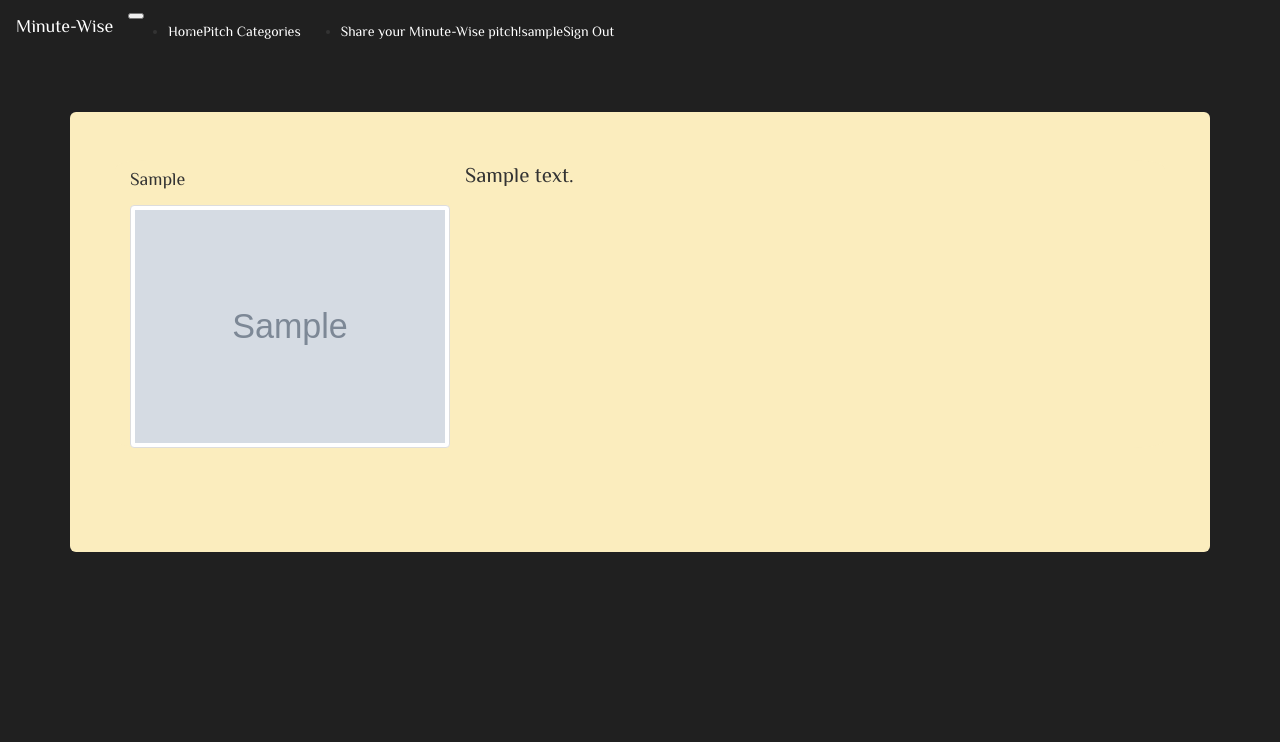
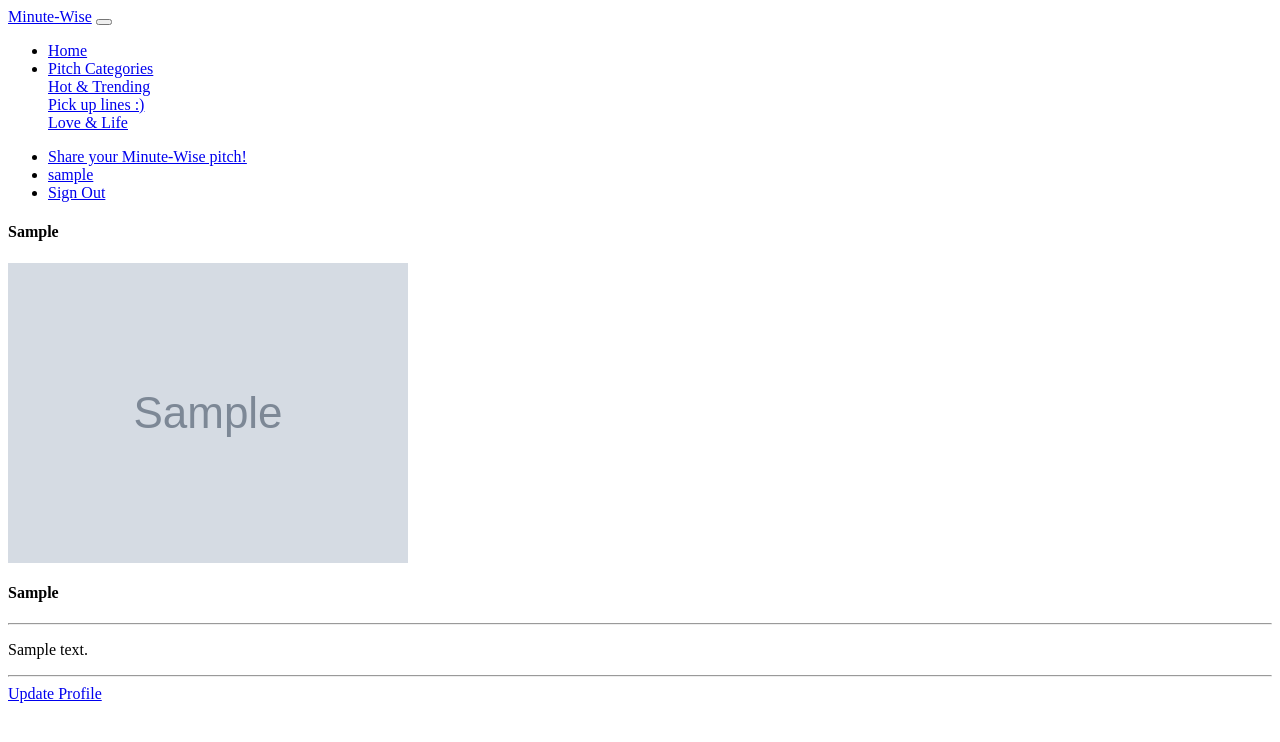
Before and after one commit to RkNyra/Minute-Wise, a Flask app: a page that uses app/templates/profile/profile.html in a window 1280 px wide. Shown: the top 742 px of the page. Run offline with Flask 2, Linux system fonts and the light colour scheme; a user stored in the database is signed in; tables that the repository leaves empty hold one stand-in row (values such as "Sample post"); grey boxes marked "Sample" are stand-in pictures; some libraries are stand-ins or nearby versions; some web fonts are replaced.

Commit message:
create the user profile display page where registered users can access to update their profile pictures and bio-data

```diff
--- a/app/main/forms.py
+++ b/app/main/forms.py
@@ -13,3 +13,8 @@
     # contributor_name = StringField('', validators=[Required()], render_kw={"placeholder":"Write your username"})
     # username should pick from current user's username
     submit = SubmitField('Share')
+
+
+class UpdateProfile(FlaskForm):
+    bio = TextAreaField('Tell us about you',validators=[Required()])
+    submit = SubmitField('Submit')
--- a/app/main/views.py
+++ b/app/main/views.py
@@ -1,8 +1,9 @@
 from flask import render_template, request, redirect, url_for, abort
 from . import main
-from .forms import SharePitchForm
+from .forms import SharePitchForm, UpdateProfile
 from flask_login import login_required
 from ..models import User
+from .. import db
 
 
 # Views
@@ -21,7 +22,6 @@
 @login_required
 def sharePitch():
     form = SharePitchForm()
-
     '''
     View share_pitch page function that returns the pitch-sharing page and its form
     '''
@@ -35,4 +35,22 @@
     if user is None:
         abort(404)
 
-    return render_template('profile/profile.html', user = user)
+    return render_template('/profile/profile.html',user=user)
+
+# Update Profile
+@main.route('/user/<uname>/update', methods=['GET','POST'])
+@login_required
+def update_profile(uname):
+
+    form = UpdateProfile()
+    user = User.query.filter_by(username = uname).first()
+    if user is None:
+        abort(404)
+    if form.validate_on_submit():
+        user.bio = form.bio.data
+
+        db.session.add(user)
+        db.session.commit()
+
+        return redirect(url_for('.profile', uname=user.username))
+    return render_template('profile/update.html', profEditForm = form)
--- a/app/static/css/custom.css
+++ b/app/static/css/custom.css
@@ -70,4 +70,5 @@
     font-size: 2vh;
     margin-bottom: 7vh;
     border-radius: 3%;
+    flex-direction: row;
     }
--- a/app/templates/base.html
+++ b/app/templates/base.html
@@ -9,5 +9,5 @@
 
 <!-- Nav-bar block -->
 {% block navbar %}
-    {% include 'navbar.html' %}
+{% include 'navbar.html' %}
 {% endblock %}
--- a/app/templates/profile/profile.html
+++ b/app/templates/profile/profile.html
@@ -1,6 +1,6 @@
-{% extends 'bootstrap/base.html'%}
+<!-- {% extends 'bootstrap/base.html'%}
 
-<!-- Styles/css block  -->
+<!-Styles/css block  -->
 {% block styles %}
 {{ super() }}
 <link
@@ -61,7 +61,7 @@
         <li class="nav-item">
           <a
             class="nav-link"
-            href="{{url_for('main.sharePitch', _anchor='shareForm')}}"
+            href="{{url_for('main.sharePitch',_anchor='shareForm')}}"
           >
             Share your Minute-Wise pitch!
           </a>
@@ -122,32 +122,45 @@
 <div class="container">
   <div class="jumbotron">
     <div class="row profileStyle">
-      <!-- usrname -->
+
       <div class="col-md-4">
-        <h4>{{ user.username | capitalize }}</h4>
+      <!-- prof-pic -->
+          <h4>{{ user.username | capitalize }}</h4>
+          {% if user.profile_pic_path %}
+          <img
+            src="{{url_for('static',filename=user.profile_pic_path)}}"
+            alt="prof-pic"
+            class="img-thumbnail"
+          />
+          {% else %}
+          <p>No Profile Pic</p>
+          {% endif %}
       </div>
 
-      <!-- bio -->
+      <div class="col-md-4">
+        <!-- usrname -->
+        <h4>{{ user.username | capitalize }}</h4>
+        <hr>
+        <!-- bio -->
       {% if user.bio %}
       <p>{{ user.bio }}</p>
       {% else %}
       <p>{{ user.username }} has no bio</p>
       {% endif %}
+      <hr>
+       <!-- edit profile -->
+       {% if user == current_user %}
+       <a href="{{url_for('main.update_profile',uname=user.username)}}"
+         >Update Profile</a
+       >
 
-      <!-- prof-pic -->
-      <div class="col-md-4">
-        {% if user.profile_pic_path %}
-        <img
-          src="{{url_for('static',filename=user.profile_pic_path)}}"
-          alt="prof-pic"
-          class="img-thumbnail"
-        />
-        {% else %}
-        <p>No Profile Pic</p>
-        {% endif %}
+       {% endif %}
       </div>
+
+
+
     </div>
   </div>
 </div>
 
-{% endblock %}
+{% endblock %} -->
```
Also changed, not shown: app/templates/profile/update.html (added, +12 -0 lines).
